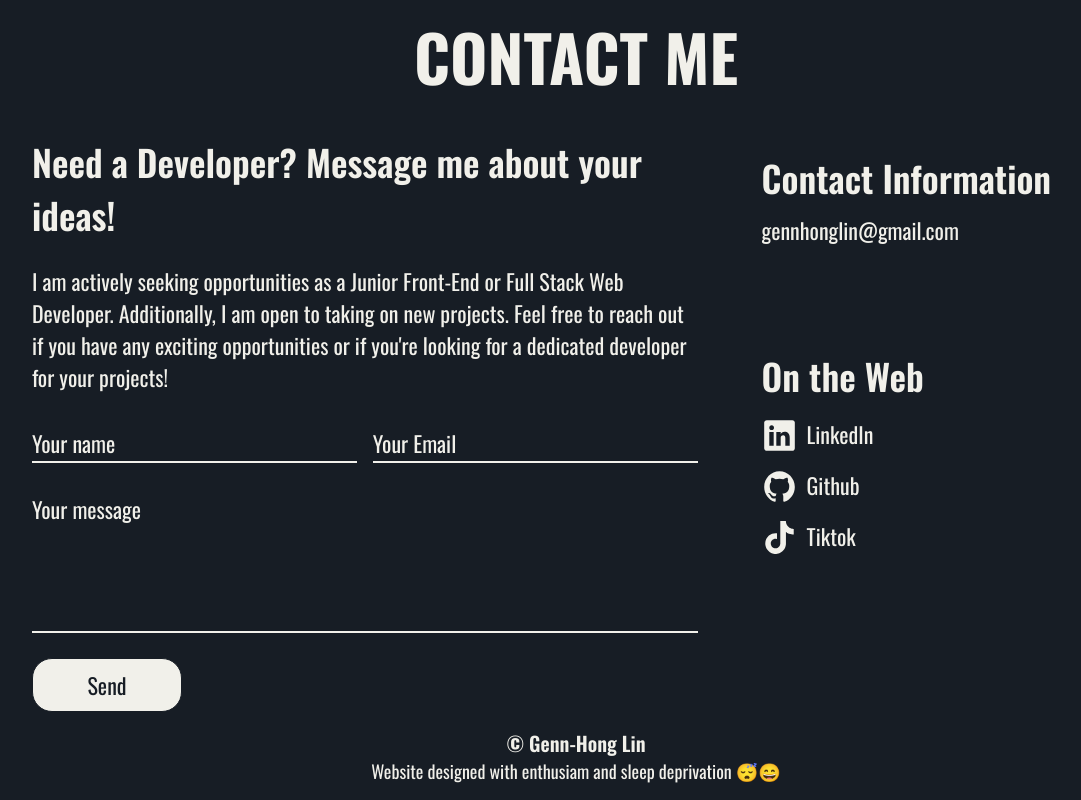
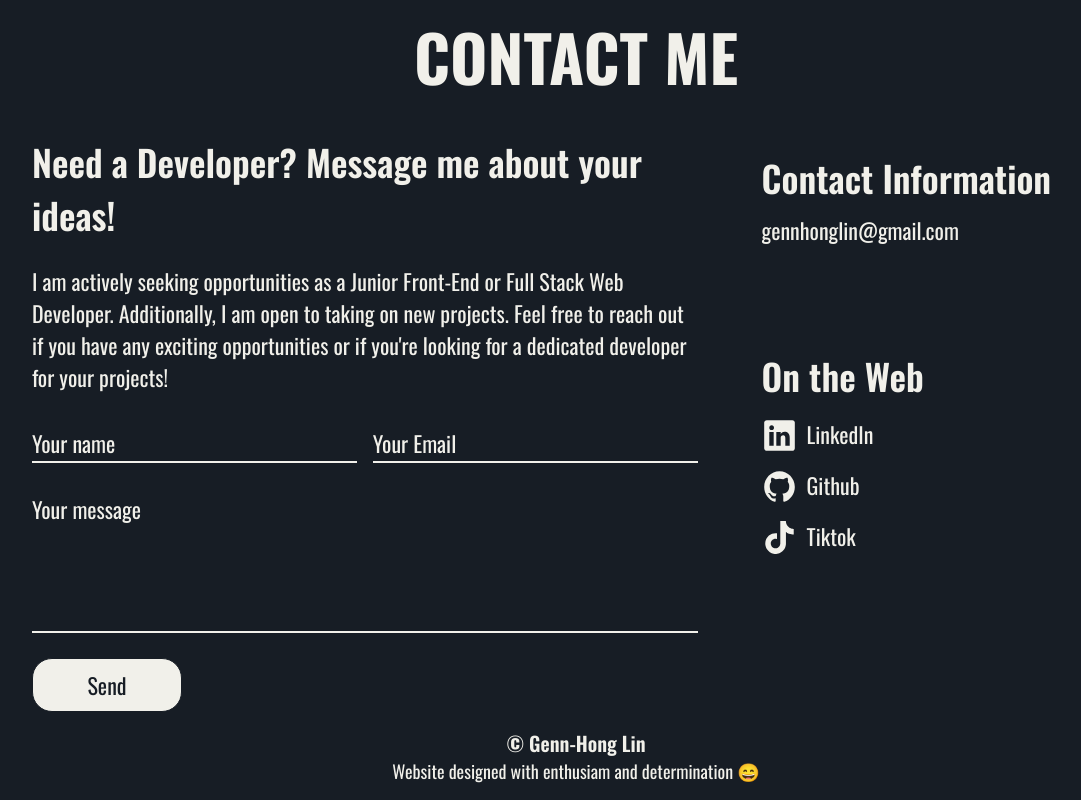
Before and after one commit to gennhonglin/personal-website, a React (Create React App) app: page / in a window 1280 px wide. Shown: the part 5778-6578 px from the top of the page, without its empty margins (64-1145 px from the left). Built offline with nearby package versions, Linux system fonts and the light colour scheme.

Commit message:
Developed changes to the footer section

```diff
--- a/src/components/Footer/Footer.js
+++ b/src/components/Footer/Footer.js
@@ -4,7 +4,7 @@ function Footer() {
     return(
         <footer className="footer">
             <p className="footer__copyright">&#169; Genn-Hong Lin</p>
-            <p className="footer__detail">Website designed with enthusiam and sleep deprivation 😴😄</p>
+            <p className="footer__detail">Website designed with enthusiam and determination 😄</p>
         </footer>
     );
 }
```
